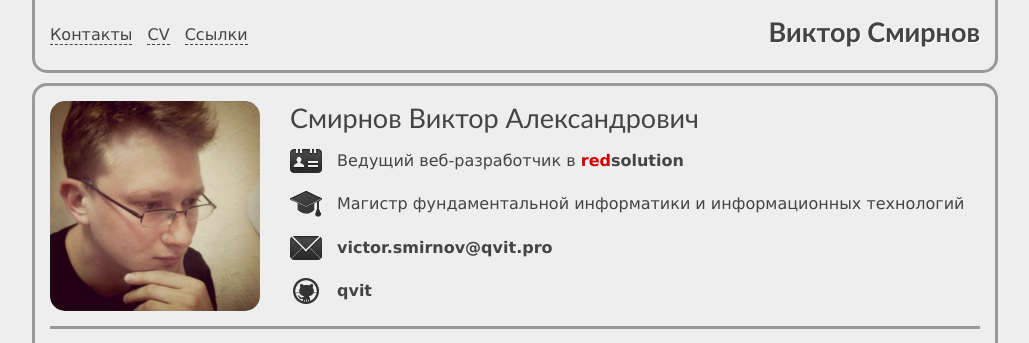
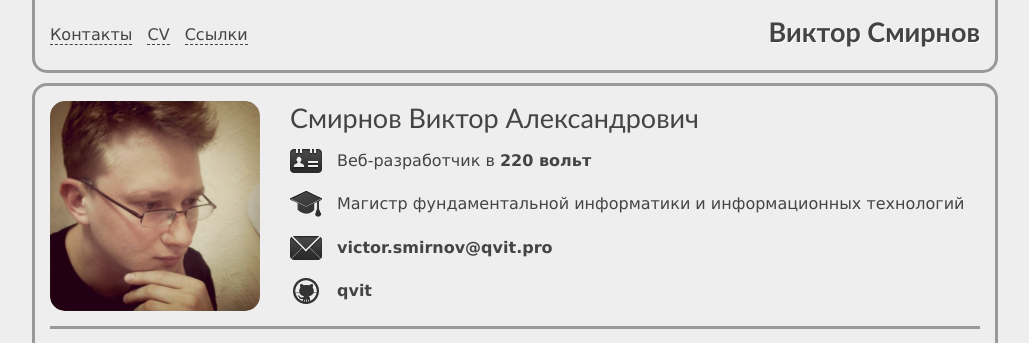
Before and after one commit to qvit/qvit.github.io, a Jekyll site: the page built from index.html, in a window 1280 px wide. Shown: the top 343 px of the page, without its empty margins (125-1154 px from the left). Built offline with Jekyll 4.4.1, drawn with Linux system fonts in a browser that asks for light colours; nearby versions of some CDN libraries; comment, search, counter and statistics services are not loaded.

Commit message:
~ Сменил место работы

```diff
--- a/_includes/contacts.html
+++ b/_includes/contacts.html
@@ -12,9 +12,9 @@
 	<div id="intro" class="omega grid_9">
 		<h1>Смирнов Виктор Александрович</h1>
 		<p class="icon job">
-			Ведущий веб-разработчик в
-			<a class="hidden" target="_blank" href="http://redsolution.ru">
-				<strong><span class="red">red</span>solution</strong>
+			Веб-разработчик в
+			<a class="hidden" target="_blank" href="http://www.220-volt.ru">
+				<strong>220 вольт</strong>
 			</a>
 		</p>
 		<p class="icon study">Магистр фундаментальной информатики и информационных технологий</p>
```
